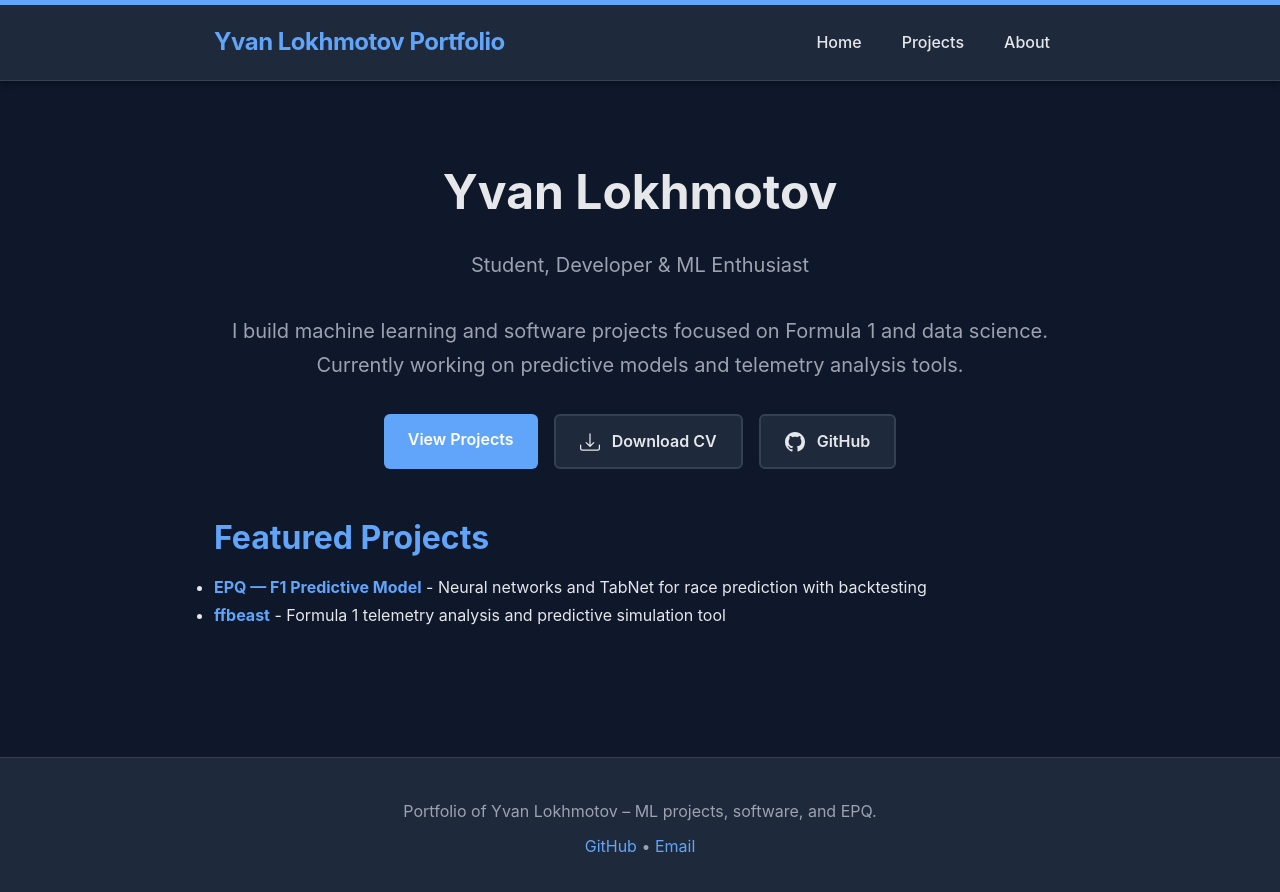
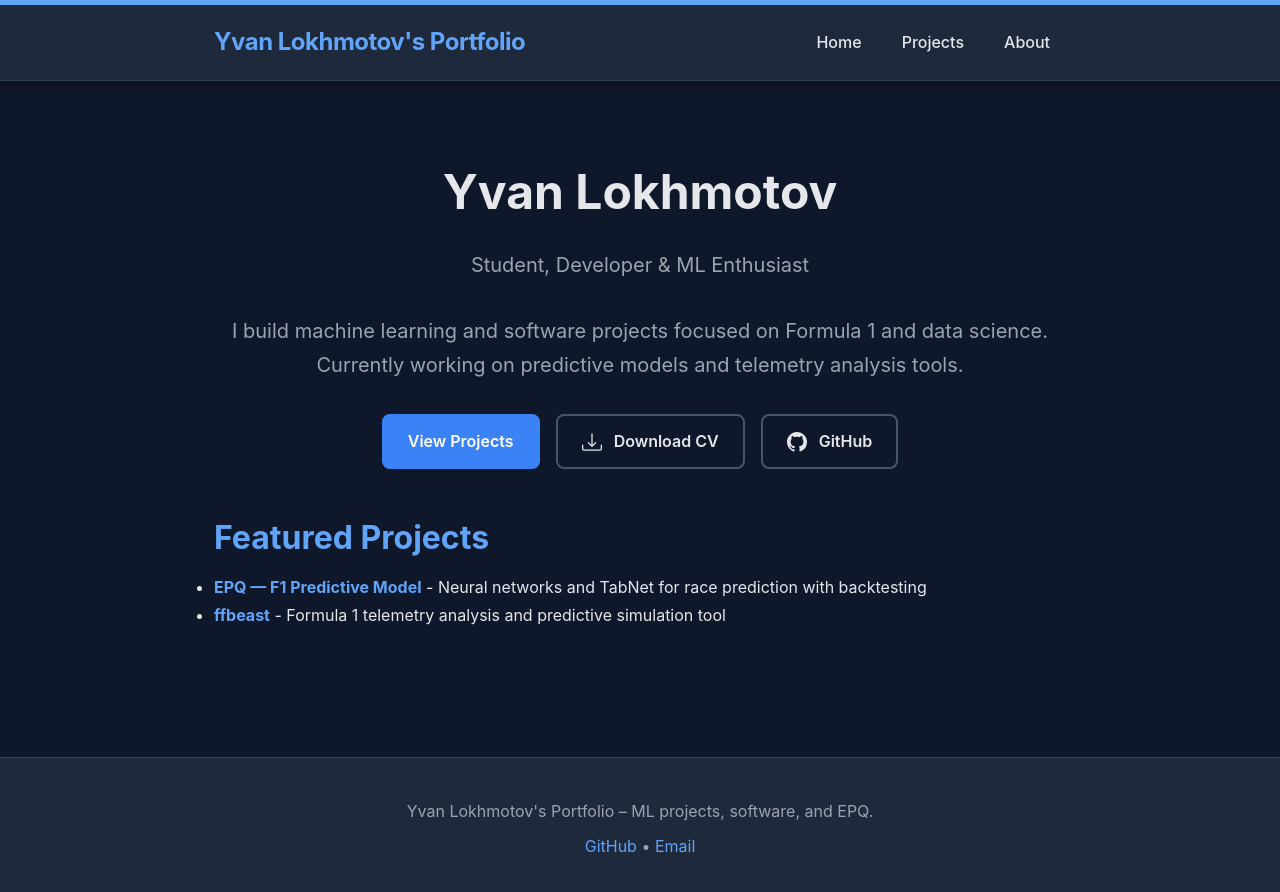
Before and after one commit to yvanlok/yvanlokhmotov.github.io, a Jekyll site: the page built from index.md, in a window 1280 px wide. Shown: the top 892 px of the page. Built offline with Jekyll 4.4.1, drawn with Linux system fonts in a browser that asks for light colours.

```diff
--- a/_config.yml
+++ b/_config.yml
@@ -18,10 +18,10 @@
 # You can create any custom variable you would like, and they will be accessible
 # in the templates via {{ site.myvariable }}.
 
-title: "Yvan Lokhmotov Portfolio"
+title: "Yvan Lokhmotov's Portfolio"
 email: "yvanlokh@gmail.com"
 description: >- # this means to ignore newlines until "baseurl:"
-  Portfolio of Yvan Lokhmotov – ML projects, software, and EPQ.
+  Yvan Lokhmotov's Portfolio – ML projects, software, and EPQ.
 baseurl: "" # the subpath of your site, e.g. /blog
 url: "https://ylokhmotov.dev" # the base hostname & protocol for your site, e.g. http://example.com
 github_username: yvanlok
--- a/_layouts/default.html
+++ b/_layouts/default.html
@@ -13,7 +13,7 @@
 <body>
     <header class="site-header">
         <div class="wrapper">
-            <a class="site-title" href="{{ " /" | relative_url }}">{{ site.title | escape }}</a>
+            <a class="site-title" href="{{ "/" | relative_url }}">{{ site.title | escape }}</a>
             <nav class="site-nav">
                 {%- for path in site.header_pages -%}
                 {%- assign page_path = path | replace: '.md', '' | replace: 'index', '' -%}
--- a/assets/css/style.scss
+++ b/assets/css/style.scss
@@ -220,33 +220,36 @@ a:visited {
 .btn {
   display: inline-block;
   padding: 0.75rem 1.5rem;
-  background-color: #60a5fa;
+  background-color: #3b82f6;
   color: #ffffff;
-  border-radius: 0.375rem;
+  border-radius: 0.5rem;
   font-weight: 600;
   text-align: center;
   transition: all 0.2s ease;
   text-decoration: none;
+  border: 2px solid #3b82f6;
 }
 
 .btn:hover {
-  background-color: #3b82f6;
-  transform: translateY(-1px);
-  box-shadow: 0 4px 8px rgba(0, 0, 0, 0.3);
+  background-color: #2563eb;
+  border-color: #2563eb;
+  transform: translateY(-2px);
+  box-shadow: 0 4px 12px rgba(59, 130, 246, 0.5);
   color: #ffffff;
   text-decoration: none;
 }
 
 .btn-secondary {
-  background-color: #1e293b;
+  background-color: transparent;
   color: #e5e7eb;
-  border: 2px solid #334155;
+  border: 2px solid #475569;
 }
 
 .btn-secondary:hover {
-  background-color: #334155;
-  color: #e5e7eb;
+  background-color: #1e293b;
+  color: #ffffff;
   border-color: #60a5fa;
+  box-shadow: 0 4px 12px rgba(96, 165, 250, 0.3);
 }
 
 /* Tags */
```
Also changed, not shown: GITHUB_PAGES_SETUP.md (deleted, +0 -110 lines), README.md.
